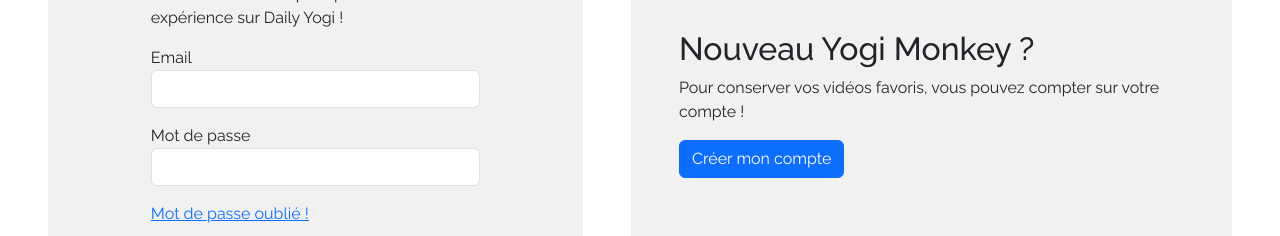
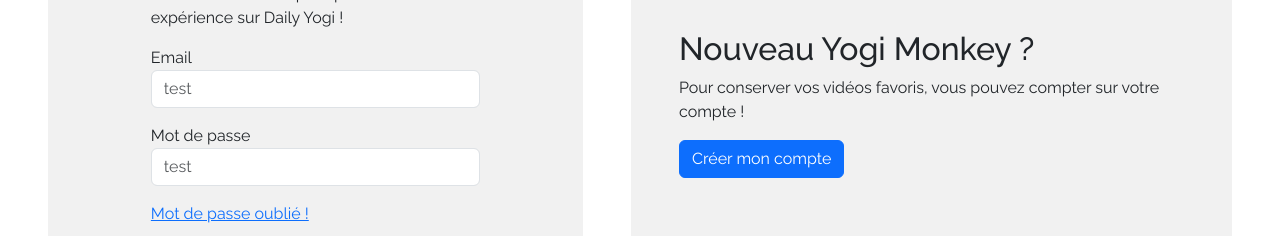
Before and after one commit to projet-java-nmf/App_Web_NMF, an Angular app: page /login in a window 1280 px wide. Shown: the part 325-561 px from the top of the page. Built offline with nearby package versions, Linux system fonts and the light colour scheme.

Commit message:
fix error app-routing.module.ts

```diff
--- a/src/app/pages/login/login.component.html
+++ b/src/app/pages/login/login.component.html
@@ -8,16 +8,16 @@
                 <div *ngIf="errorMsg" class="alert alert-danger">{{errorMsg}}</div>
                 <div class="mb-3">
                     <label for="">Email</label>
-                    <input formControlName="email" type="text" class="form-control">
+                    <input formControlName="email" type="text" class="form-control" placeholder="test">
                 </div>
                 <div class="mb-3">
                     <label for="">Mot de passe</label>
-                    <input formControlName="password" type="password" name="" id="" class="form-control">
+                    <input formControlName="password" type="password" name="" id="" class="form-control" placeholder="test">
                 </div>
                 <div class = "mb-3">
                     <a routerLink="/forgotten-password">Mot de passe oublié !</a>
                 </div>
-                <a routerLink="/user-session"><button type="" class="btn btn-primary">Se connecter</button></a>
+                <a routerLink="/user-session"><button type="submit" class="btn btn-primary">Se connecter</button></a>
             </form>
         </div>
 
--- a/src/app/pages/reset-password/reset-password.component.html
+++ b/src/app/pages/reset-password/reset-password.component.html
@@ -10,7 +10,7 @@
 
         <div class="mb-3">
             <label for="">password</label>
-            <input formControlName="password" type="password" class="form-control">
+            <input formControlName="password" type="password" class="form-control" placeholder="test">
         </div>
         <button type="submit" class="btn btn-primary">Réinitialiser mon mot de passe</button>
     </form>
--- a/src/app/pages/user/user-session-base/user-session-base.component.html
+++ b/src/app/pages/user/user-session-base/user-session-base.component.html
@@ -7,7 +7,7 @@
         <!-- SI LA LISTE EST VIDE -->
         <div>
             <p class="">Oh, mais vous n’avez encore eu envie de rien ?</p>
-            <button class="#"><a href="#">Je découvre</a></button>
+            <button type="submit" class=""><a href="#">Je découvre</a></button>
         </div>
     </div>
 
```
Also changed, not shown: src/app/app-routing.module.ts (+4 -4 lines), 1 other file (tests, documents, lock files or other folders).
